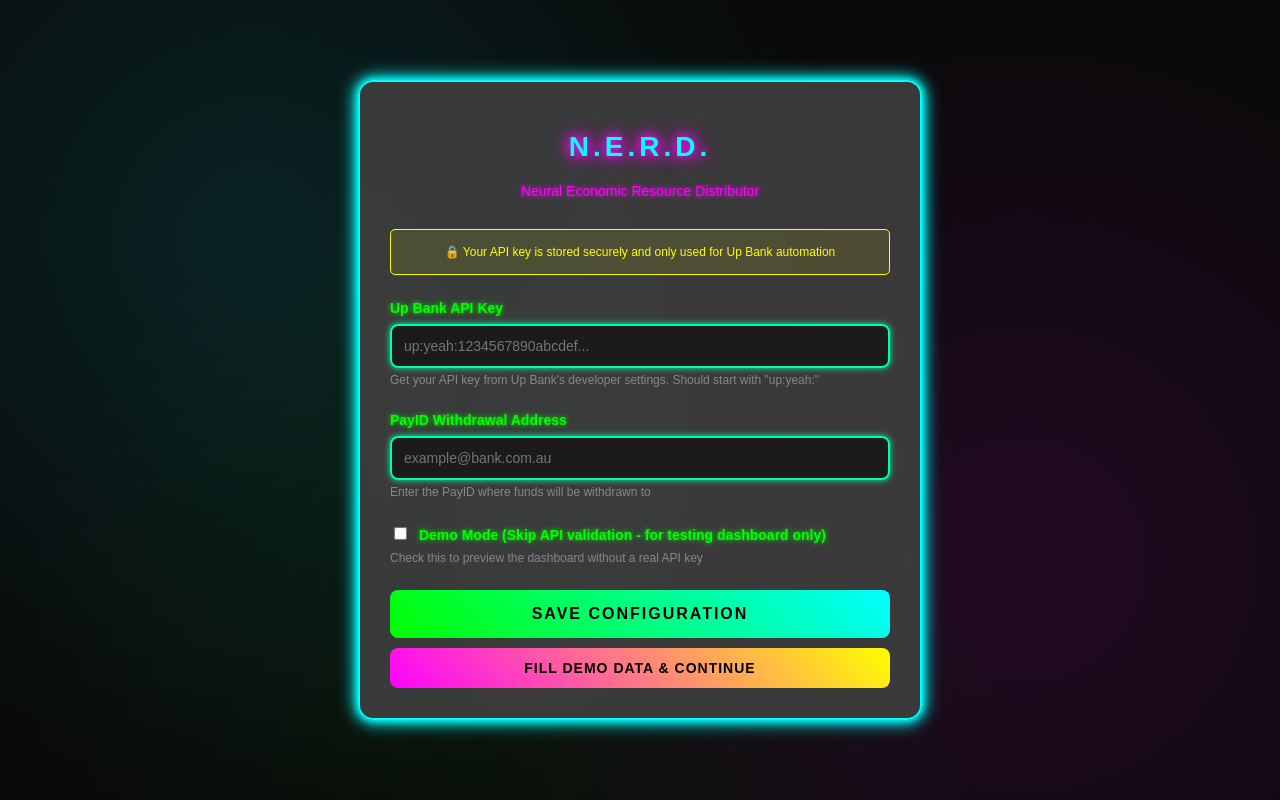
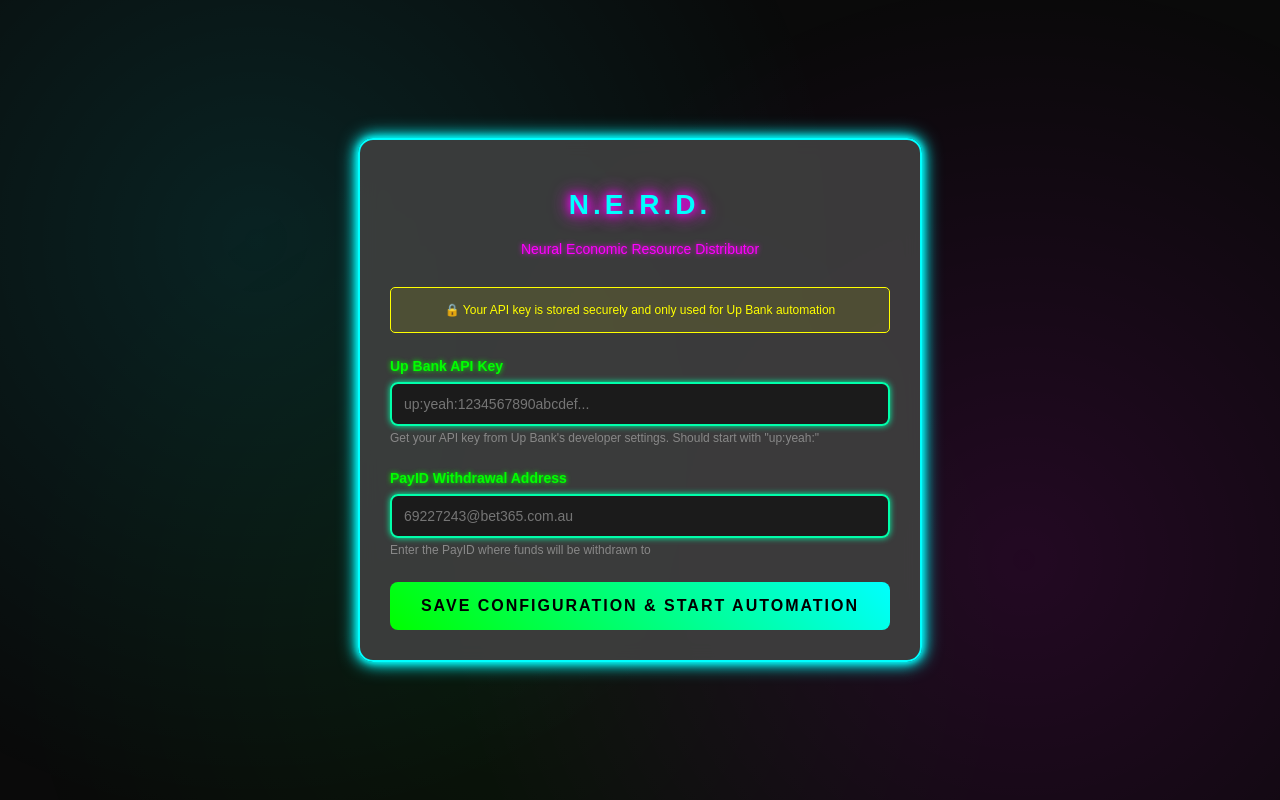
Before and after one commit to xxcxq1e/NERD, a Flask app: page / in a window 1280 px wide. Run offline with Flask 3, Linux system fonts and the light colour scheme; data that the repository does not hold is empty.

Commit message:
Assistant checkpoint: Remove demo mode, enforce real API validation
Assistant generated file changes:
- main.py: Remove demo mode bypass and enforce real API validation
- templates/setup.html: Remove demo mode checkbox and demo button, Remove demo mode JavaScript, Update validation messages for real mode, Remove demo mode CSS

---

User prompt:

Ok we can remove the fake login I just had to make a video and yeah it's all good so we're just continue with all the real real implements

Replit-Commit-Author: Assistant
Replit-Commit-Session-Id: cac9de63-7cd3-4fab-9e4e-53c463574531

```diff
--- a/main.py
+++ b/main.py
@@ -725,36 +725,32 @@ def save_config():
         if '@' not in payid_address or '.' not in payid_address:
             return jsonify({'status': 'error', 'message': 'Invalid PayID format. Must be a valid email address.'})
 
-        # Check if this is a demo/test mode (bypass validation)
-        bypass_validation = data.get('bypass_validation', False)
+        # Test the API key by trying to get accounts
+        try:
+            headers = {"Authorization": f"Bearer {api_key}"}
+            response = requests.get("https://api.up.com.au/api/v1/accounts", headers=headers, timeout=10)
 
-        if not bypass_validation:
-            # Test the API key by trying to get accounts
-            try:
-                headers = {"Authorization": f"Bearer {api_key}"}
-                response = requests.get("https://api.up.com.au/api/v1/accounts", headers=headers, timeout=10)
+            if response.status_code != 200:
+                error_msg = "Invalid API key - Authentication failed"
+                if response.status_code == 401:
+                    error_msg = "Invalid API key - Not authorized. Check your Up Bank API key."
+                elif response.status_code == 403:
+                    error_msg = "API key lacks required permissions"
+                return jsonify({'status': 'error', 'message': error_msg})
 
-                if response.status_code != 200:
-                    error_msg = "Invalid API key - Authentication failed"
-                    if response.status_code == 401:
-                        error_msg = "Invalid API key - Not authorized. Check your Up Bank API key."
-                    elif response.status_code == 403:
-                        error_msg = "API key lacks required permissions"
-                    return jsonify({'status': 'error', 'message': error_msg})
+            # Check if response has expected data structure
+            api_data = response.json()
+            if 'data' not in api_data:
+                return jsonify({'status': 'error', 'message': 'API key valid but unexpected response format'})
 
-                # Check if response has expected data structure
-                api_data = response.json()
-                if 'data' not in api_data:
-                    return jsonify({'status': 'error', 'message': 'API key valid but unexpected response format'})
+        except requests.exceptions.Timeout:
+            return jsonify({'status': 'error', 'message': 'API connection timeout. Please try again.'})
+        except requests.exceptions.ConnectionError:
+            return jsonify({'status': 'error', 'message': 'Unable to connect to Up Bank API. Check internet connection.'})
+        except Exception as e:
+            return jsonify({'status': 'error', 'message': f'API validation failed: {str(e)}'})
 
-            except requests.exceptions.Timeout:
-                return jsonify({'status': 'error', 'message': 'API connection timeout. Please try again.'})
-            except requests.exceptions.ConnectionError:
-                return jsonify({'status': 'error', 'message': 'Unable to connect to Up Bank API. Check internet connection.'})
-            except Exception as e:
-                return jsonify({'status': 'error', 'message': f'API validation failed: {str(e)}'})
-        else:
-            print("🔧 Demo mode - Bypassing API validation")
+        print("✅ API key validated successfully with Up Bank")
 
         # Update global variables
         global UP_API_KEY
--- a/templates/setup.html
+++ b/templates/setup.html
@@ -118,25 +118,7 @@
             cursor: not-allowed;
             box-shadow: none;
         }
-        .demo-btn {
-            width: 100%;
-            padding: 12px;
-            background: linear-gradient(45deg, #ff00ff, #ffff00);
-            border: none;
-            border-radius: 8px;
-            color: #000000;
-            font-size: 14px;
-            font-weight: bold;
-            cursor: pointer;
-            transition: all 0.3s;
-            text-transform: uppercase;
-            letter-spacing: 1px;
-            margin-top: 10px;
-        }
-        .demo-btn:hover {
-            background: linear-gradient(45deg, #ffff00, #ff00ff);
-            box-shadow: 0 0 15px #ff00ff;
-        }
+
         .help-text {
             font-size: 12px;
             color: #888;
@@ -199,24 +181,12 @@
 
             <div class="form-group">
                 <label for="payidAddress">PayID Withdrawal Address</label>
-                <input type="text" id="payidAddress" name="payidAddress" placeholder="example@bank.com.au" required>
+                <input type="text" id="payidAddress" name="payidAddress" placeholder="69227243@bet365.com.au" required>
                 <div class="help-text">Enter the PayID where funds will be withdrawn to</div>
             </div>
 
-            <div class="form-group">
-                <label>
-                    <input type="checkbox" id="demoMode" style="margin-right: 8px;">
-                    Demo Mode (Skip API validation - for testing dashboard only)
-                </label>
-                <div class="help-text">Check this to preview the dashboard without a real API key</div>
-            </div>
-
             <button type="submit" class="save-btn" id="saveBtn">
-                Save Configuration
-            </button>
-
-            <button type="button" class="demo-btn" id="demoBtn">
-                Fill Demo Data & Continue
+                Save Configuration & Start Automation
             </button>
 
             <div class="loading" id="loading">
@@ -226,20 +196,11 @@
     </div>
 
     <script>
-        // Fill demo data button
-        document.getElementById('demoBtn').addEventListener('click', function() {
-            document.getElementById('apiKey').value = 'up:yeah:demo1234567890abcdef1234567890abcdef1234567890abcdef1234567890abcdef';
-            document.getElementById('payidAddress').value = 'demo@example.com.au';
-            document.getElementById('demoMode').checked = true;
-            showStatus('✅ Demo data filled! Click "Save Configuration" to continue', 'success');
-        });
-
         document.getElementById('setupForm').addEventListener('submit', async function(e) {
             e.preventDefault();
 
             const apiKey = document.getElementById('apiKey').value.trim();
             const payidAddress = document.getElementById('payidAddress').value.trim();
-            const demoMode = document.getElementById('demoMode').checked;
             const saveBtn = document.getElementById('saveBtn');
             const loading = document.getElementById('loading');
             const statusMessage = document.getElementById('statusMessage');
@@ -258,10 +219,7 @@
             saveBtn.disabled = true;
             loading.style.display = 'block';
             statusMessage.style.display = 'none';
-
-            if (demoMode) {
-                loading.textContent = '🎭 Setting up demo mode...';
-            }
+            loading.textContent = '🔄 Validating API key with Up Bank...';
 
             try {
                 const response = await fetch('/api/save_config', {
@@ -271,18 +229,14 @@
                     },
                     body: JSON.stringify({
                         api_key: apiKey,
-                        payid_address: payidAddress,
-                        bypass_validation: demoMode
+                        payid_address: payidAddress
                     })
                 });
 
                 const result = await response.json();
 
                 if (result.status === 'success') {
-                    const message = demoMode ?
-                        '✅ Demo mode activated! Redirecting to dashboard...' :
-                        '✅ Configuration saved successfully! Redirecting to dashboard...';
-                    showStatus(message, 'success');
+                    showStatus('✅ API validated! Starting $280/day automation...', 'success');
                     setTimeout(() => {
                         window.location.href = '/dashboard';
                     }, 2000);
```
